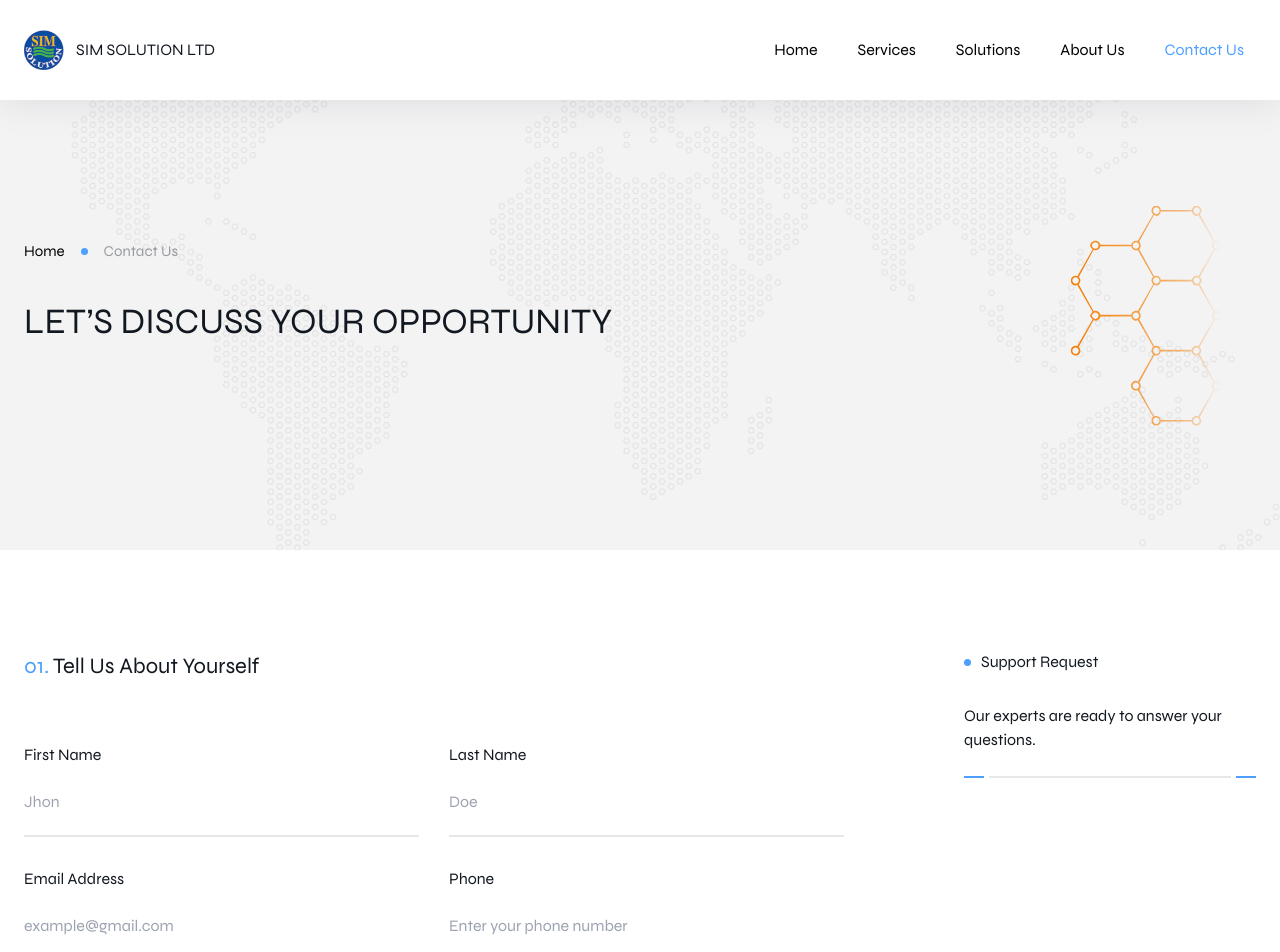
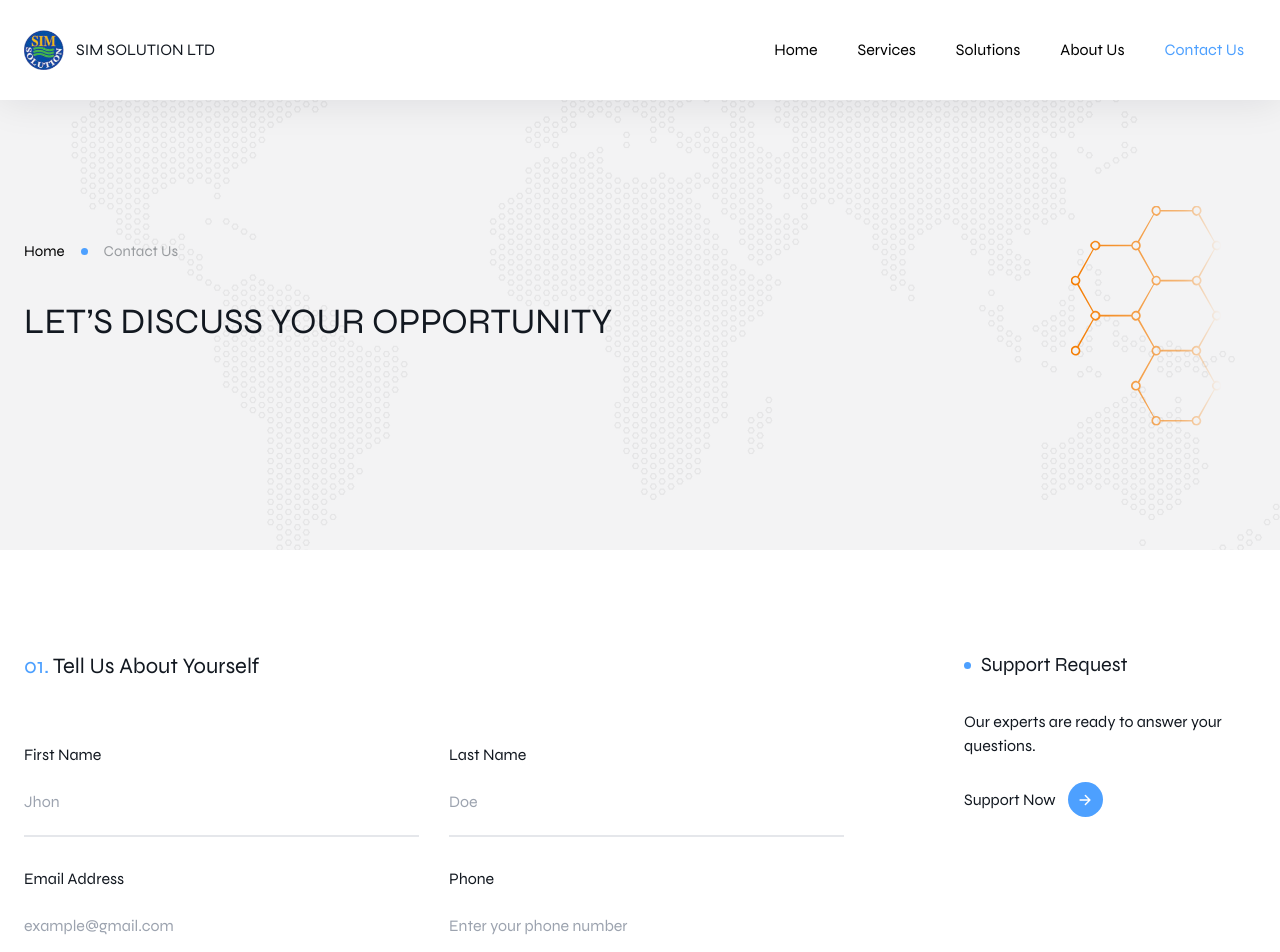
Before and after one commit to totauhid/simsolution, a Next.js app: page /contact-us in a window 1280 px wide. Shown: the top 952 px of the page. Built offline with nearby package versions, Linux system fonts and the light colour scheme.

Commit message:
added contact page arrow button

```diff
--- a/app/(routes)/contact-us/page.tsx
+++ b/app/(routes)/contact-us/page.tsx
@@ -1,6 +1,7 @@
 "use client";
 
 import SubHero from "@/app/components/sections/SubHero";
+import ArrowButtton from "@/app/components/ui/ArrowButtton";
 import Button from "@/app/components/ui/Button";
 import Container from "@/app/components/ui/Container";
 import Divider from "@/app/components/ui/Divider";
@@ -21,7 +22,7 @@ const ContactUs: NextPage<Props> = ({}) => {
       <section className="py-[100px]">
         <Container>
           <div className="flex gap-[120px]">
-            {/* form */}
+            {/* left side form */}
             <form className="flex-1">
               {/* step 01 */}
               <h3 className="text-[22px] mb-[30px] lg:mb-[60px]">
@@ -97,13 +98,15 @@ const ContactUs: NextPage<Props> = ({}) => {
 
             {/* right side */}
             <div className="max-w-[292px] w-full">
-              <SubtitleDot subtitle="Support Request" />
+              <SubtitleDot subtitle="Support Request" large />
 
               <p className="mb-6">
                 Our experts are ready to answer your questions.
               </p>
 
-              <Divider />
+              {/* <Divider /> */}
+
+              <ArrowButtton text="Support Now" />
             </div>
           </div>
         </Container>
--- a/app/components/Header.tsx
+++ b/app/components/Header.tsx
@@ -47,6 +47,7 @@ const Header = () => {
       // Ensure `width` is not null to avoid execution on server render
       if (width && width > 1024) {
         const header = document.querySelector("header");
+
         if (window.scrollY > 50) {
           header?.classList.add("sticky-active");
           setStickyActive(true);
--- /dev/null
+++ b/app/components/ui/ArrowButtton.tsx
@@ -0,0 +1,20 @@
+import { NextPage } from "next";
+import Link from "next/link";
+import { IoArrowForward } from "react-icons/io5";
+
+interface Props {
+  text: string;
+}
+
+const ArrowButtton: NextPage<Props> = ({ text }) => {
+  return (
+    <Link className="flex items-center gap-3 group" href={"/"}>
+      <span>{text}</span>
+      <span className="inline-flex items-center justify-center h-[35px] w-[35px] bg-primary text-white rounded-full group-hover:translate-x-[5px] transition">
+        <IoArrowForward />
+      </span>
+    </Link>
+  );
+};
+
+export default ArrowButtton;
--- a/app/components/ui/SubtitleDot.tsx
+++ b/app/components/ui/SubtitleDot.tsx
@@ -2,13 +2,14 @@ import { NextPage } from "next";
 
 interface Props {
   subtitle: string;
+  large?: boolean;
 }
 
-const SubtitleDot: NextPage<Props> = ({ subtitle }) => {
+const SubtitleDot: NextPage<Props> = ({ subtitle, large }) => {
   return (
     <div className="flex items-center gap-[10px] mb-[30px]">
       <span className="h-[7px] w-[7px] bg-primary rounded-full inline-block"></span>
-      <p>{subtitle}</p>
+      <p className={large ? "text-[20px]" : "text-[16px]"}>{subtitle}</p>
     </div>
   );
 };
```
